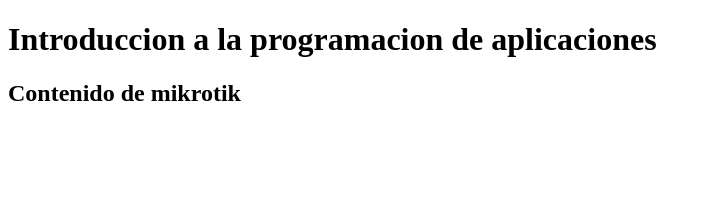
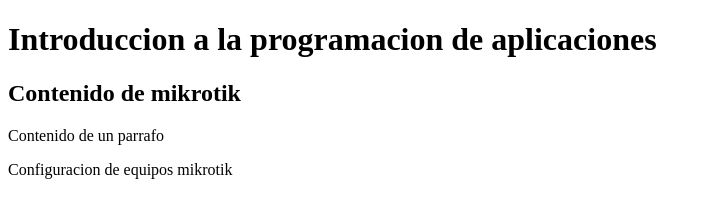
Before and after one commit to jaimesuarezrosado/micronet, a plain HTML site: page index.html in a window 1280 px wide. Shown: the whole page, without its empty margins (0-711 px from the left). Drawn offline with Linux system fonts and the light colour scheme.

Commit message:
Add files via upload

```diff
--- a/index.html
+++ b/index.html
@@ -11,6 +11,11 @@
 
     <h1>Introduccion a la programacion de aplicaciones</h1>
     <h2>Contenido de mikrotik</h2>
+    <div><p>Contenido de un parrafo</p>
+    <p>Configuracion de equipos mikrotik </p>
+
+    </div>
+
 </body>
 
 </html>
```
